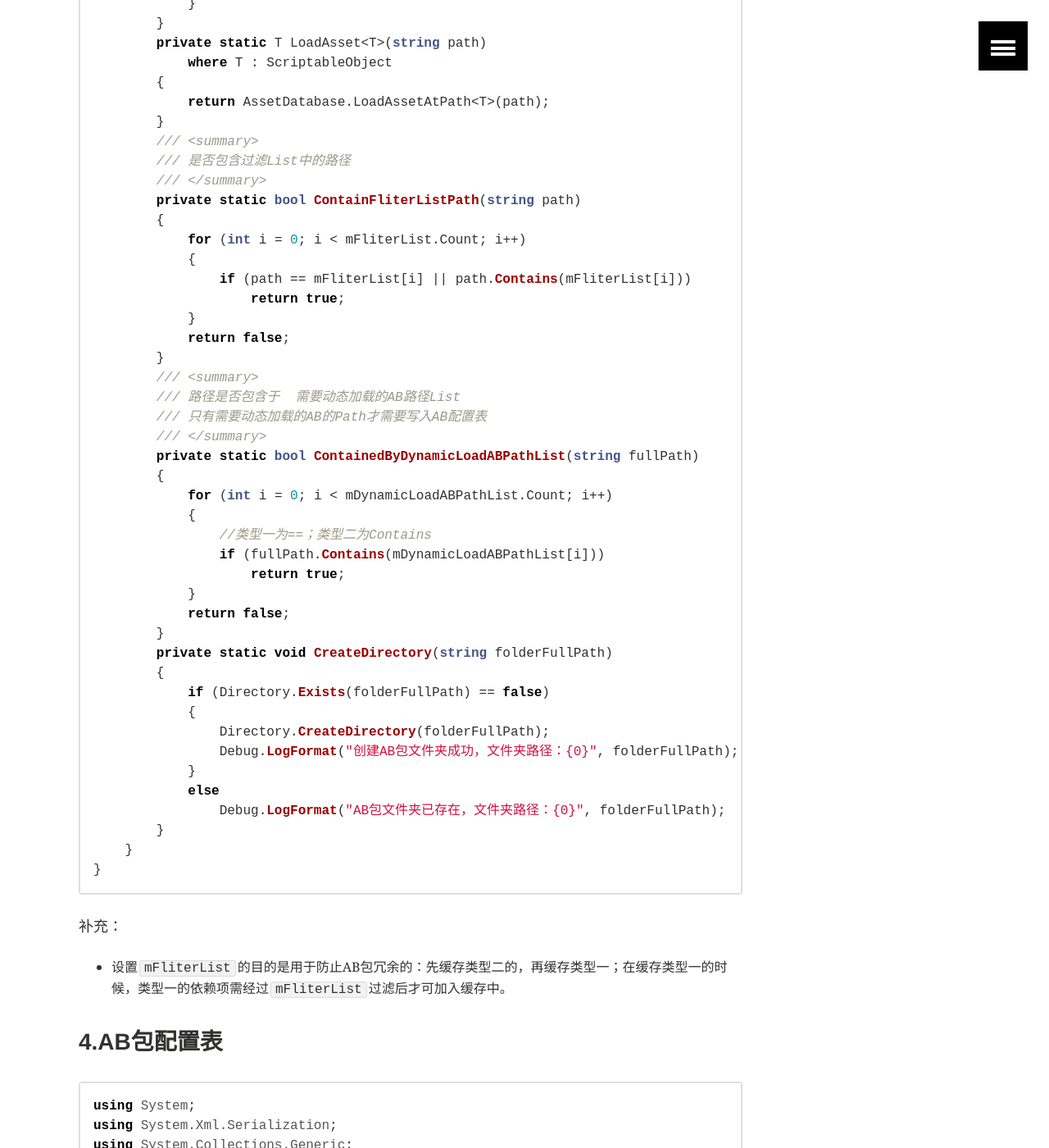
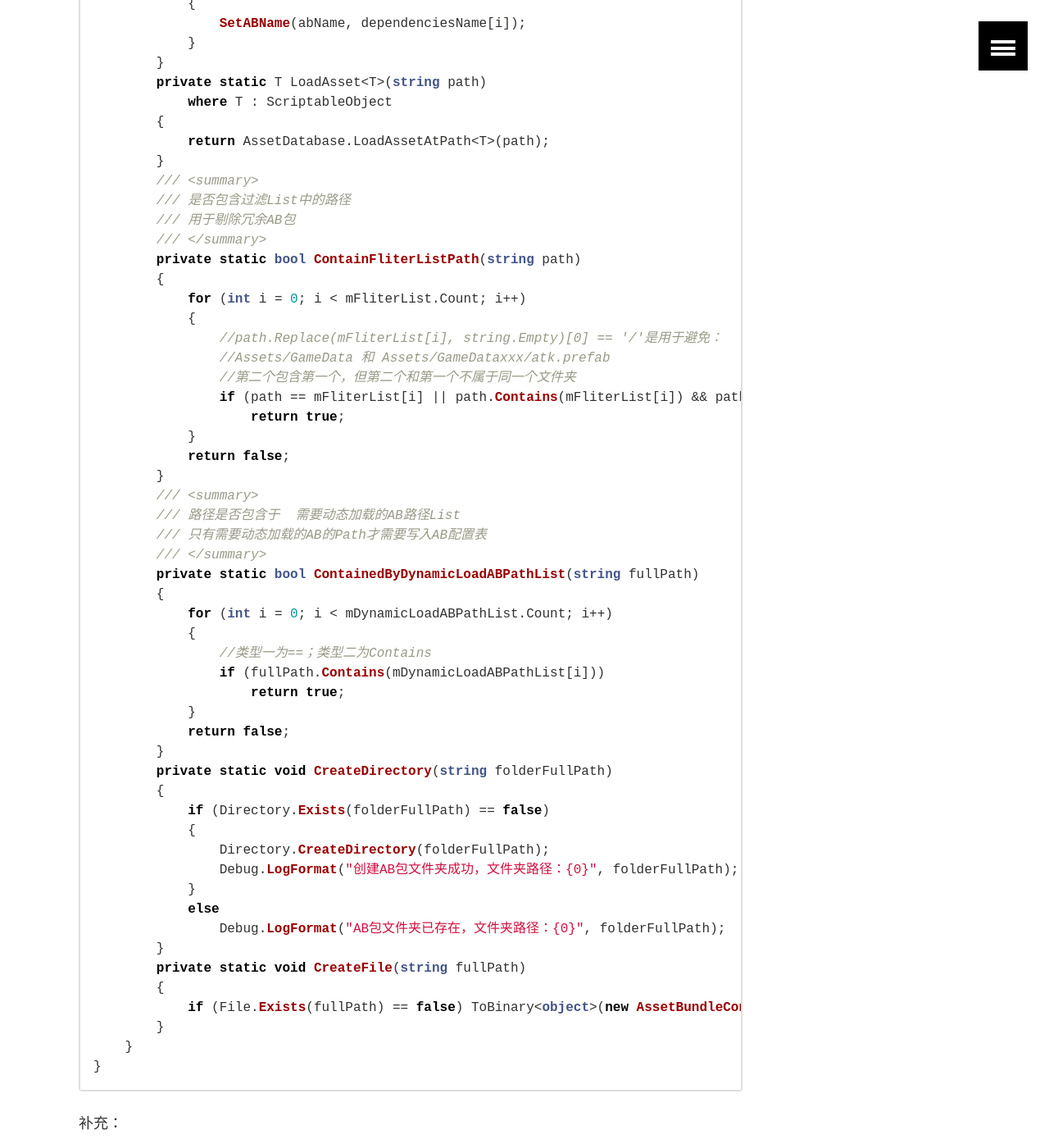
Before and after one commit to HuskyTGame/HuskyTGame.github.io, a Jekyll site: the page built from _posts/framework/2019-12-27-资源加载.md, in a window 1280 px wide and 1400 px high, scrolled down 10978 px. Shown: the whole window at 82% size. Built offline with Jekyll 4.4.1, drawn with Linux system fonts in a browser that asks for light colours; some of the changed text lies outside the part shown.

Commit message:
Update 2019-12-27-资源加载.md

```diff
--- a/_posts/framework/2019-12-27-资源加载.md
+++ b/_posts/framework/2019-12-27-资源加载.md
@@ -132,7 +132,7 @@
         private const string PATH_ABCONFIG = "Assets/Configs/ABConfig.asset";
         private static string PATH_AB = Application.streamingAssetsPath;
         private static string PATH_AB_CONFIG_XML = Application.dataPath + "/Configs/AssetBundleConfig.xml";
-        private static string PATH_AB_CONFIG_BINARY = Application.streamingAssetsPath + "/AssetBundleConfig.bytes";
+        private static string PATH_AB_CONFIG_BINARY = "Assets/GameData/Data/ABData/AssetBundleConfig.bytes";
         #endregion
         /// <summary>
         /// 缓存  类型二 —— 基于文件夹进行打包的
@@ -165,6 +165,8 @@
             mFliterList.Clear();
             mDynamicLoadABPathList.Clear();
             CreateDirectory(PATH_AB);
+            CreateFile(PATH_AB_CONFIG_BINARY);
+            AssetDatabase.Refresh();//此处是为了AssetBundleConfig生成而刷新
             EditABConfig config = LoadAsset<EditABConfig>(PATH_ABCONFIG);//加载配置
             //缓存类型二：
             foreach (var filesFolderInfo in config.FilesFolderInfoList)
@@ -428,12 +430,16 @@
         }
         /// <summary>
         /// 是否包含过滤List中的路径
+        /// 用于剔除冗余AB包
         /// </summary>
         private static bool ContainFliterListPath(string path)
         {
             for (int i = 0; i < mFliterList.Count; i++)
             {
-                if (path == mFliterList[i] || path.Contains(mFliterList[i]))
+                //path.Replace(mFliterList[i], string.Empty)[0] == '/'是用于避免：
+                //Assets/GameData 和 Assets/GameDataxxx/atk.prefab
+                //第二个包含第一个，但第二个和第一个不属于同一个文件夹
+                if (path == mFliterList[i] || path.Contains(mFliterList[i]) && path.Replace(mFliterList[i], string.Empty)[0] == '/')
                     return true;
             }
             return false;
@@ -461,6 +467,10 @@
             }
             else
                 Debug.LogFormat("AB包文件夹已存在，文件夹路径：{0}", folderFullPath);
+        }
+        private static void CreateFile(string fullPath)
+        {
+            if (File.Exists(fullPath) == false) ToBinary<object>(new AssetBundleConfig(), fullPath);
         }
     }
 }
```
